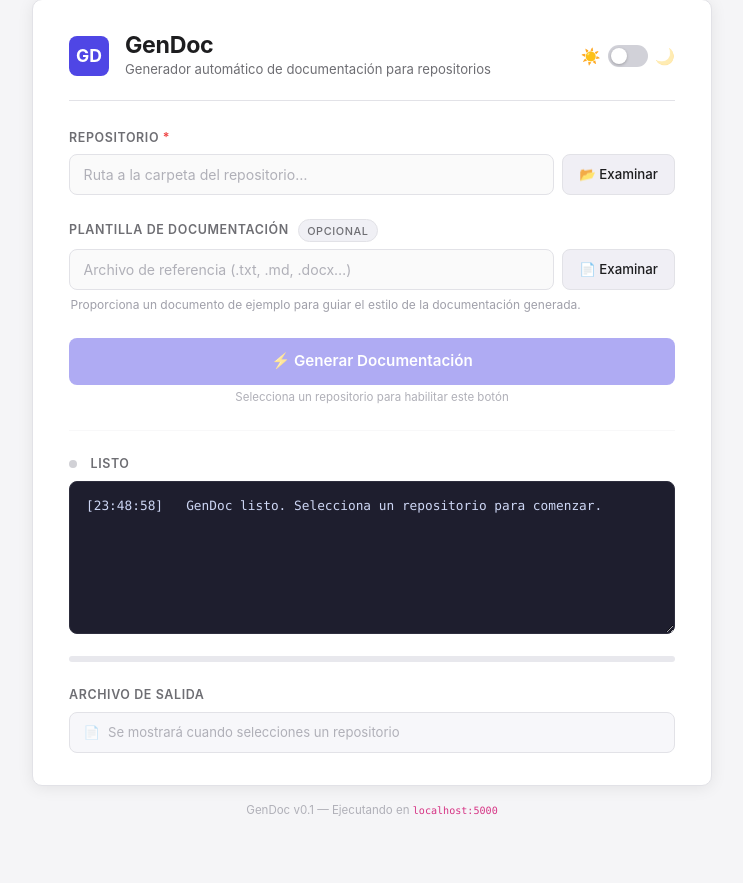
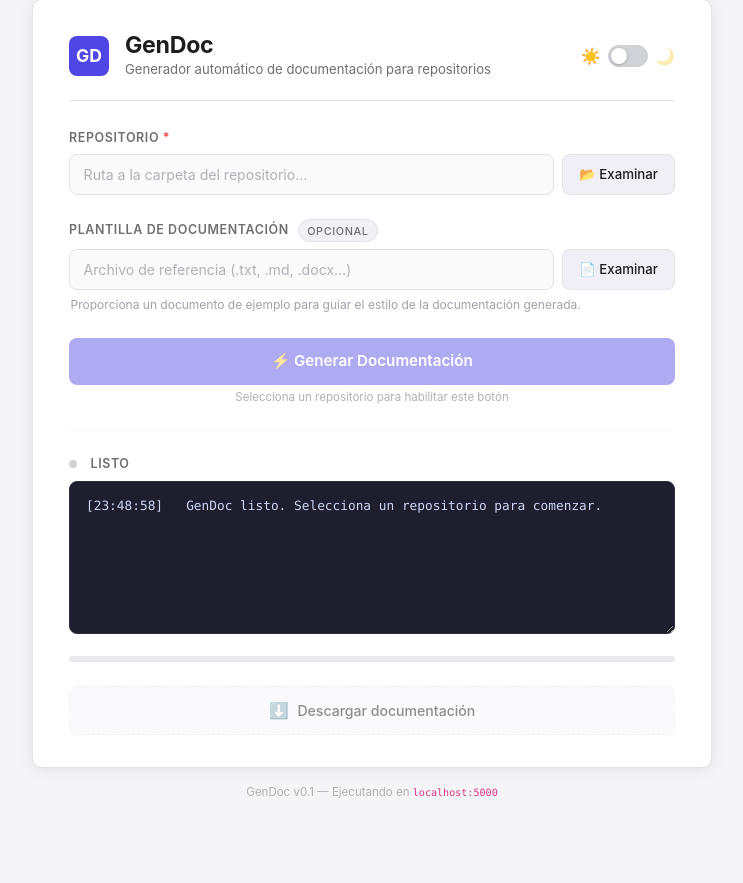
Before and after one commit to JossRubio/GenDoc, a Flask app: page / in a window 1280 px wide. Shown: the part 49-932 px from the top of the page, without its empty margins (268-1011 px from the left). After the commit the page ends 847 px from the top, so only its background shows below. Run offline with Flask 3, Linux system fonts and the light colour scheme.

Commit message:
feat: botón de Descarga

```diff
--- a/static/css/main.css
+++ b/static/css/main.css
@@ -243,31 +243,46 @@ body {
   transition: width 0.4s ease;
 }
 
-/* Output indicator */
-.gd-output-box {
-  background: var(--gd-output-bg);
-  border: 1px solid var(--gd-border);
-  transition: var(--gd-transition);
-  border-radius: 8px;
-  padding: 0.6rem 0.85rem;
-  font-size: 0.82rem;
-  color: var(--gd-muted);
+/* Download button */
+.btn-download {
+  width: 100%;
   display: flex;
   align-items: center;
-  gap: 0.5rem;
-  min-height: 2.4rem;
+  justify-content: center;
+  gap: 0.55rem;
+  background: var(--gd-output-bg);
+  color: var(--gd-text);
+  border: 1.5px dashed var(--gd-border);
+  border-radius: 8px;
+  padding: 0.7rem 1.25rem;
+  font-size: 0.88rem;
+  font-weight: 500;
+  cursor: pointer;
+  transition: background 0.15s, border-color 0.15s, color 0.15s, opacity 0.15s;
+  font-family: inherit;
 }
 
-.gd-output-box .output-icon {
-  flex-shrink: 0;
-  opacity: 0.5;
+.btn-download:not(:disabled):hover {
+  background: #ecfdf5;
+  border-color: #22c55e;
+  border-style: solid;
+  color: #15803d;
 }
 
-.gd-output-path {
-  font-family: "Cascadia Code", "Fira Mono", monospace;
-  font-size: 0.78rem;
-  color: var(--gd-text);
-  word-break: break-all;
+[data-theme="dark"] .btn-download:not(:disabled):hover {
+  background: #052e16;
+  border-color: #22c55e;
+  color: #4ade80;
+}
+
+.btn-download:disabled {
+  opacity: 0.5;
+  cursor: not-allowed;
+}
+
+.btn-download-icon {
+  font-size: 1rem;
+  flex-shrink: 0;
 }
 
 /* Status dot */
--- a/static/js/app.js
+++ b/static/js/app.js
@@ -23,7 +23,8 @@ const ui = {
   progressBar:    document.getElementById("progressBar"),
   themeToggle:    document.getElementById("themeToggle"),
   progressWrap:   document.getElementById("progressWrap"),
-  outputPath:     document.getElementById("outputPath"),
+  btnDownload:    document.getElementById("btnDownload"),
+  btnDownloadLabel: document.getElementById("btnDownloadLabel"),
   statusDot:      document.getElementById("statusDot"),
   statusText:     document.getElementById("statusText"),
 };
@@ -63,16 +64,19 @@ function setStatus(state) {
   ui.statusText.textContent = labels[state] ?? "Listo";
 }
 
-function updateOutputIndicator(repoPath) {
+function repoName(repoPath) {
+  return repoPath.replace(/[/\\]+$/, "").split(/[/\\]/).pop() || "repositorio";
+}
+
+function updateDownloadButton(repoPath, enabled = false) {
   if (!repoPath) {
-    ui.outputPath.innerHTML =
-      '<span style="color:#b0b0b8">Se mostrará cuando selecciones un repositorio</span>';
+    ui.btnDownloadLabel.textContent = "Descargar documentación";
+    ui.btnDownload.disabled = true;
     return;
   }
-  const sep = repoPath.includes("/") ? "/" : "\\";
-  const docPath = repoPath.replace(/[/\\]+$/, "") + sep + "documentacion.docx";
-  ui.outputPath.innerHTML =
-    `<span class="output-icon">📄</span><span class="gd-output-path">${docPath}</span>`;
+  const filename = `${repoName(repoPath)}_documentacion.docx`;
+  ui.btnDownloadLabel.textContent = `Descargar ${filename}`;
+  ui.btnDownload.disabled = !enabled;
 }
 
 function setButtonState(enabled) {
@@ -87,7 +91,7 @@ async function browseFolder() {
     const data = await resp.json();
     if (data.path) {
       ui.repoInput.value = data.path;
-      updateOutputIndicator(data.path);
+      updateDownloadButton(data.path);
       setButtonState(true);
       log(`Repositorio seleccionado: ${data.path}`);
     }
@@ -152,14 +156,8 @@ async function generate() {
     (data.steps ?? [data.message]).forEach((step) => log(step));
 
     setProgress(100);
-
-    if (data.output_path) {
-      ui.outputPath.innerHTML =
-        `<span class="output-icon">📄</span><span class="gd-output-path">${data.output_path}</span>`;
-      setStatus("done");
-    } else {
-      setStatus("done");
-    }
+    updateDownloadButton(repoPath, /* enabled */ !data.error);
+    setStatus(data.error ? "error" : "done");
   } catch (err) {
     log(`Error de comunicación: ${err.message}`, "error");
     setStatus("error");
@@ -184,9 +182,9 @@ ui.themeToggle.addEventListener("change", () => {
 
 // Allow typing the repo path directly
 ui.repoInput.addEventListener("input", () => {
-  const hasPath = ui.repoInput.value.trim().length > 0;
-  setButtonState(hasPath);
-  updateOutputIndicator(ui.repoInput.value.trim());
+  const path = ui.repoInput.value.trim();
+  setButtonState(path.length > 0);
+  updateDownloadButton(path);
 });
 
 // ── Init ─────────────────────────────────────────────────────────────
--- a/templates/index.html
+++ b/templates/index.html
@@ -123,14 +123,11 @@
         <div id="progressBar" class="gd-progress-bar"></div>
       </div>
 
-      <!-- ── Indicador de salida ───────────────────────────────── -->
-      <div class="gd-label">Archivo de salida</div>
-      <div class="gd-output-box">
-        <span class="output-icon">📄</span>
-        <span id="outputPath" style="color:#b0b0b8">
-          Se mostrará cuando selecciones un repositorio
-        </span>
-      </div>
+      <!-- ── Botón de descarga ────────────────────────────────── -->
+      <button id="btnDownload" class="btn-download" disabled>
+        <span class="btn-download-icon">⬇️</span>
+        <span id="btnDownloadLabel">Descargar documentación</span>
+      </button>
 
     </div><!-- /gd-card -->
 
```
